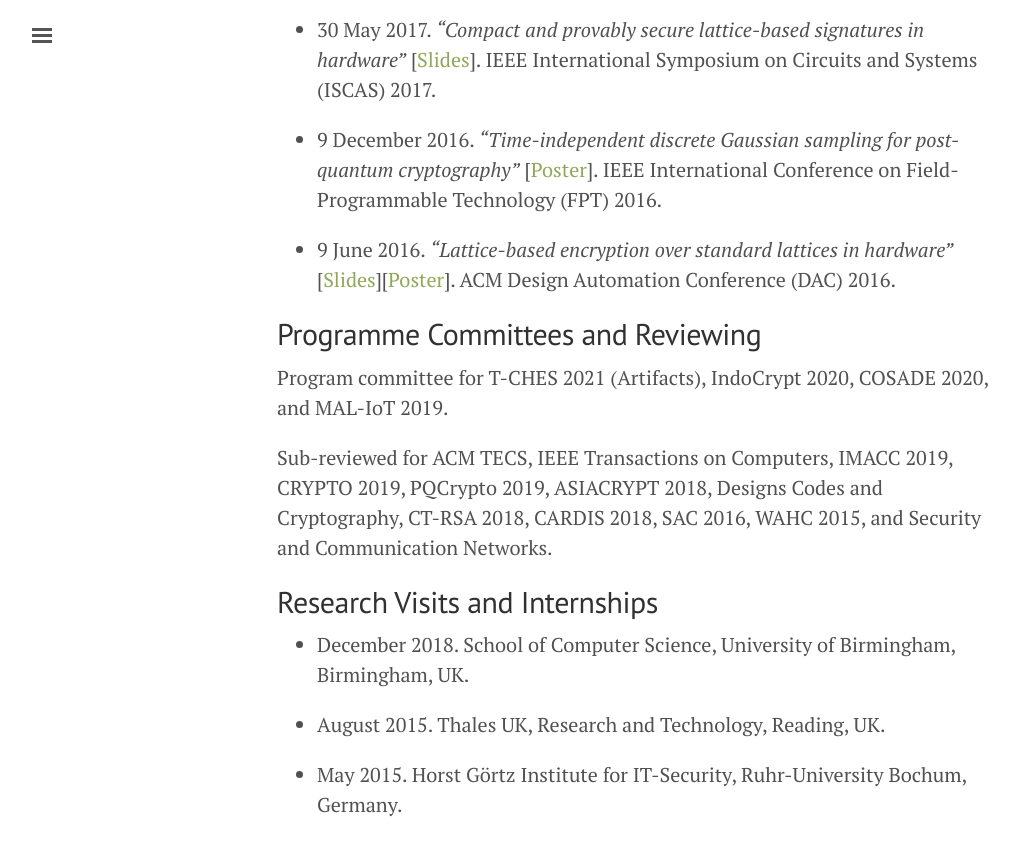
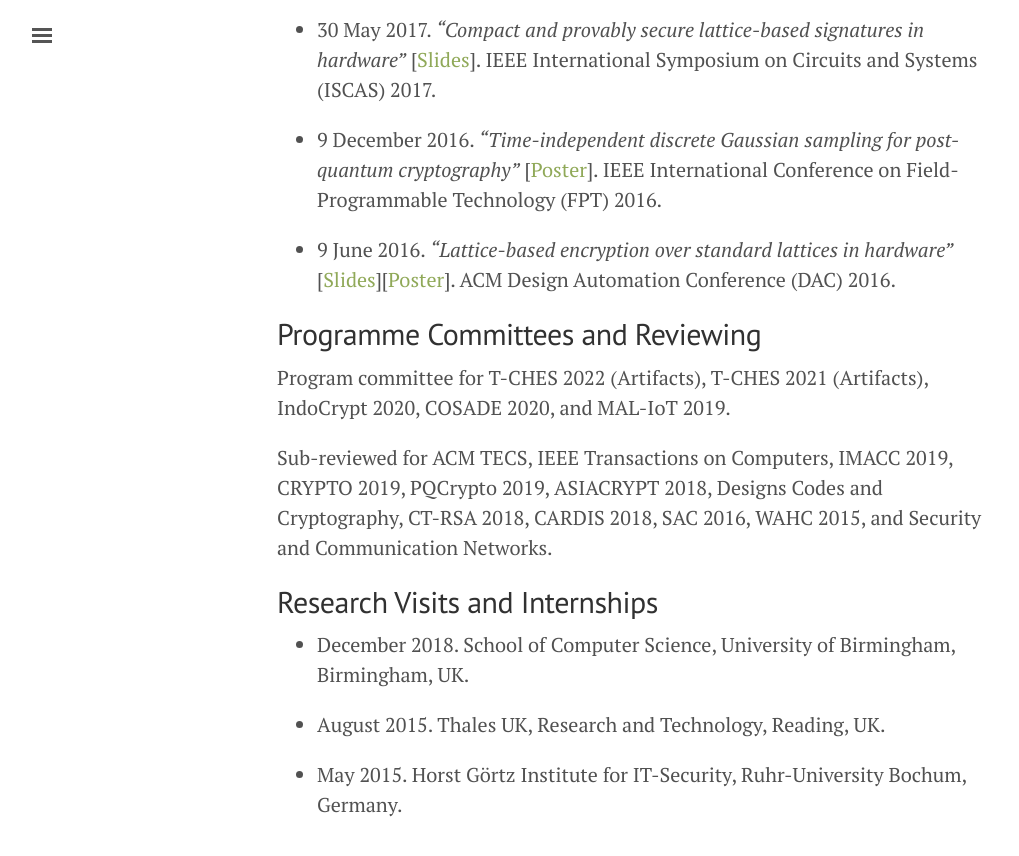
Before and after one commit to jameshoweee/jameshoweee.github.io, a Jekyll site: the page built from talks.md, in a window 1280 px wide and 900 px high, scrolled down 1787 px. Shown: the top 856 px of the window, without its empty margins (3-1022 px from the left). Built offline with Jekyll 4.4.1, drawn with Linux system fonts in a browser that asks for light colours.

Commit message:
Update talks.md

```diff
--- a/talks.md
+++ b/talks.md
@@ -45,7 +45,7 @@ A list of presentations or talks I've given:
 
 ## Programme Committees and Reviewing
 
-Program committee for T-CHES 2021 (Artifacts), IndoCrypt 2020, COSADE 2020, and MAL-IoT 2019.
+Program committee for T-CHES 2022 (Artifacts), T-CHES 2021 (Artifacts), IndoCrypt 2020, COSADE 2020, and MAL-IoT 2019.
 
 Sub-reviewed for ACM TECS, IEEE Transactions on Computers, IMACC 2019, CRYPTO 2019, PQCrypto 2019, ASIACRYPT 2018, Designs Codes and Cryptography, CT-RSA 2018, CARDIS 2018, SAC 2016, WAHC 2015, and Security and Communication Networks.
 
```
